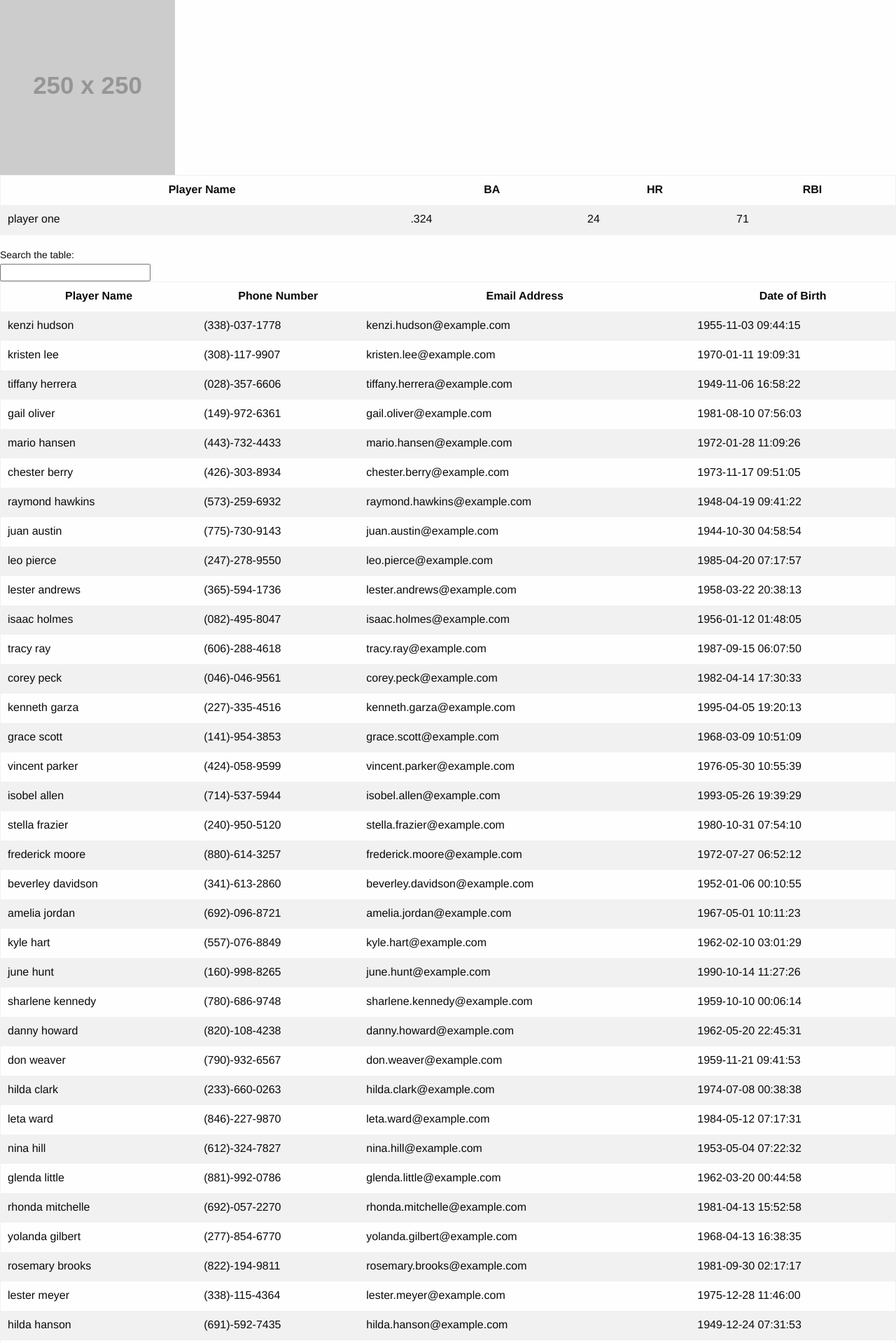
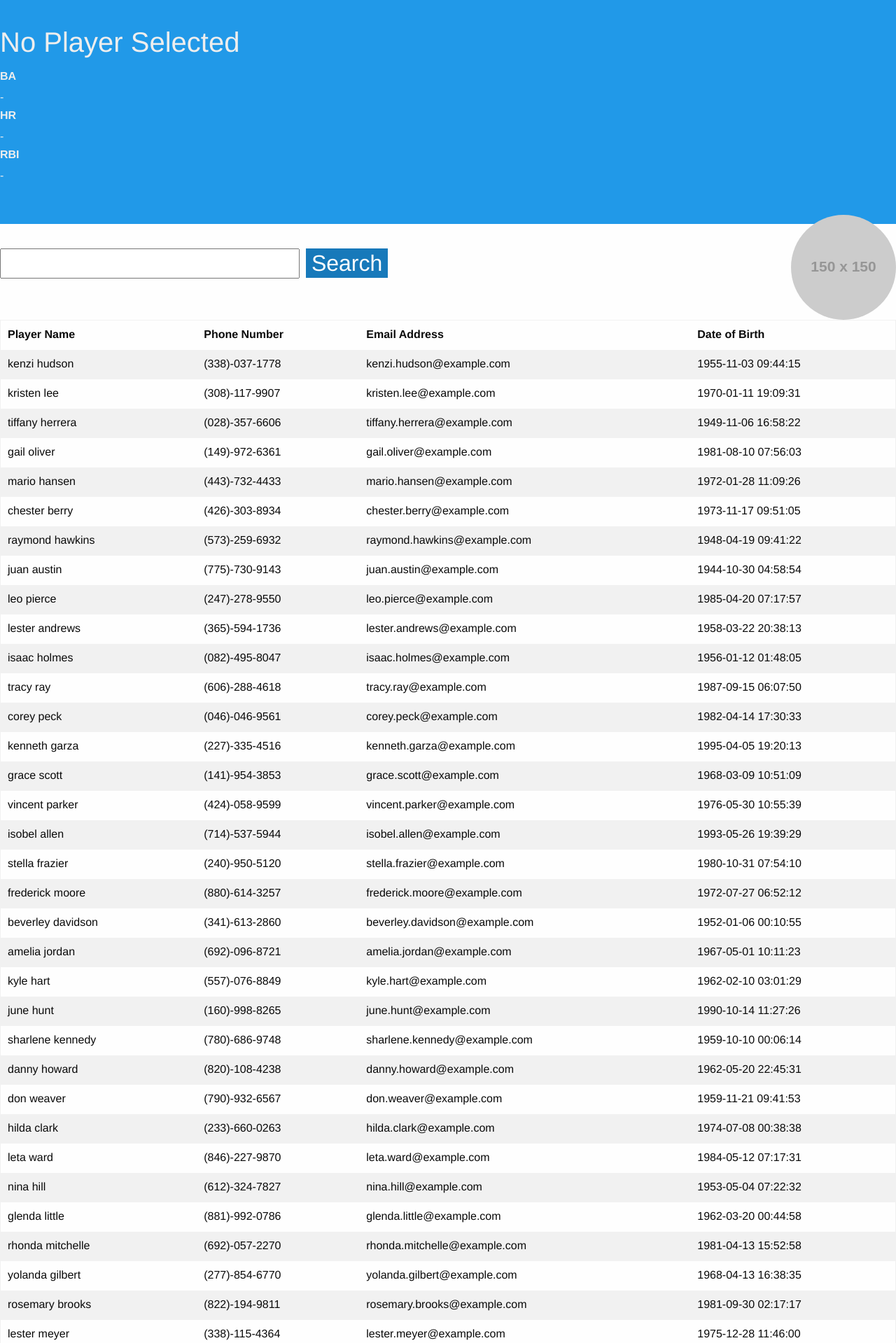
Before and after one commit to tnez/roster, a Flask app: page / in a window 1280 px wide. Shown: the top 1919 px of the page at 70% size. Run offline with Flask 2, Linux system fonts and the light colour scheme; grey boxes labelled with a size stand in for pictures from a placeholder-image service; some libraries are stand-ins or nearby versions.

Commit message:
Apply basic styling.

```diff
--- a/static/js/main.js
+++ b/static/js/main.js
@@ -3,11 +3,11 @@ angular.module('roster', [])
   /* Handle the concerns of the bio section */
   .controller('bioCtrl', function($scope, playersService) {
     $scope.currentPlayer = {
-      name: "player one",
-      photo: "https://placehold.it/250x250",
-      battingAvg: ".324",
-      hr: 24,
-      rbi: 71
+      name: "No Player Selected",
+      photo: "https://placehold.it/150x150",
+      battingAvg: "-",
+      hr: "-",
+      rbi: "-"
     }
   })
 
--- /dev/null
+++ b/static/main.css
@@ -0,0 +1,31 @@
+/* define some simple global styles */
+
+section {
+  margin-bottom: 2em;
+}
+
+section.bio {
+  padding-top: 2em;
+  height: 20em;
+  background: #2199E8;
+  color: #eee;
+}
+
+section.bio img {
+  border-radius: 50%;
+  float: right;
+  max-height: 12em;
+  max-width: 12em;
+  margin-top: 1.66em;
+}
+
+section.search {
+  font-size: 2em;
+  margin-bottom: 1em;
+}
+
+section.search .label {
+  font-size: 1em;
+}
+
+th { text-align: left; }
--- a/templates/index.html
+++ b/templates/index.html
@@ -4,29 +4,35 @@
     <meta charset="utf-8">
     <meta http-equiv="x-ua-compatible" content="ie=edge">
     <meta name="viewport" content="width=device-width, initial-scale=1.0" />
-    <title>tnez-roster</title>
+    <title>Super Roster</title>
     <link rel="stylesheet" href="https://cdn.jsdelivr.net/foundation/6.2.3/foundation.min.css" />
+    <link rel="stylesheet" href="/static/main.css" />
   </head>
   <body ng-app="roster">
     <section class="bio" ng-controller="bioCtrl">
-      <img src={{currentPlayer.photo}}>
-      <table>
-        <tr>
-          <th>Player Name</th>
-          <th>BA</th>
-          <th>HR</th>
-          <th>RBI</th>
-        </tr>
-        <tr>
-          <td>{{currentPlayer.name}}</td>
-          <td>{{currentPlayer.battingAvg}}</td>
-          <td>{{currentPlayer.hr}}</td>
-          <td>{{currentPlayer.rbi}}</td>
-        </tr>
-      </table>
+      <div class="row">
+        <div class="small-6 columns">
+          <h2>{{currentPlayer.name}}</h2>
+          <dl>
+            <dt>BA</dt>
+            <dd>{{currentPlayer.battingAvg}}</dd>
+            <dt>HR</dt>
+            <dd>{{currentPlayer.hr}}</dd>
+            <dt>RBI</dt>
+            <dd>{{currentPlayer.rbi}}</dd>
+          </dl>
+        </div>
+        <img src="{{currentPlayer.photo}}">
+      </div>
     </section>
-    <label for="search">Search the table: </label>
+    <section class="search row">
+      <div class="small-12 large columns">
         <input id="search" ng-model="searchTerm">
+        <span class="label">Search</span>
+      </div>
+    </section>
+    <section class="table row">
+      <div class="small-12 columns">
         <table ng-controller="tableCtrl">
           <tr>
             <th>Player Name</th>
@@ -41,6 +47,8 @@
             <td>{{player.dob}}</td>
           </tr>
         </table>
+      </div>
+    </section>
     <script src="https://cdnjs.cloudflare.com/ajax/libs/angular.js/1.4.12/angular.min.js"></script>
     <script src="/static/js/main.js"></script>
   </body>
```
Lines whose indentation alone changed are shown as unchanged.
